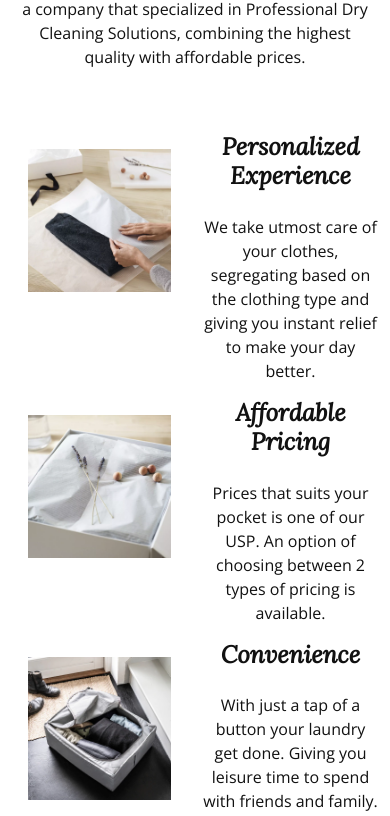
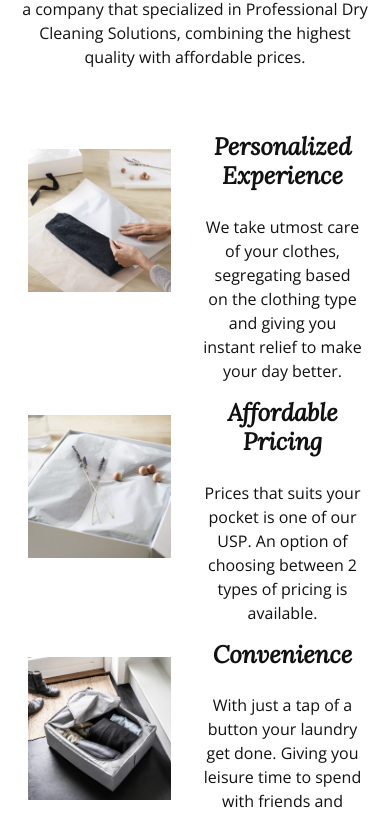
Before and after one commit to Todd-Owen-Mpeli/KandysLaunderette, a Next.js app: page / in a window 390 px wide. Shown: the part 3311-4127 px from the top of the page. Built offline with nearby package versions, Linux system fonts and the light colour scheme.

Commit message:
Updated the styling for the why choose us section in the mobile view port.

```diff
--- a/styles/Home.module.scss
+++ b/styles/Home.module.scss
@@ -567,6 +567,7 @@
 				grid-column-gap: 1rem;
 
 				.description {
+					padding-right: 1rem;
 					h2 {
 						font-size: $fontSize_large;
 					}
```
